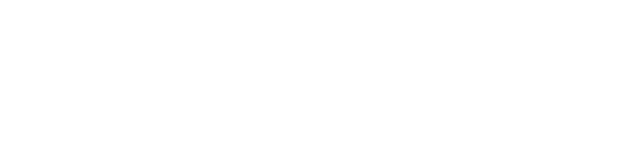
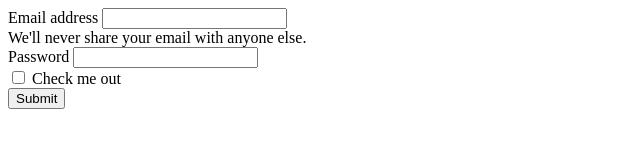
Before and after one commit to 1MuhireDavid/work-test, a plain HTML site: page index.html in a window 1280 px wide. Shown: the whole page, without its empty margins (0-640 px from the left). Drawn offline with Linux system fonts and the light colour scheme.

Commit message:
ft: form

```diff
--- a/index.html
+++ b/index.html
@@ -4,9 +4,24 @@
     <meta charset="UTF-8">
     <meta http-equiv="X-UA-Compatible" content="IE=edge">
     <meta name="viewport" content="width=device-width, initial-scale=1.0">
-    <title>Document</title>
+    <title>Form</title>
 </head>
 <body>
-
+    <form>
+        <div class="mb-3">
+          <label for="exampleInputEmail1" class="form-label">Email address</label>
+          <input type="email" class="form-control" id="exampleInputEmail1" aria-describedby="emailHelp">
+          <div id="emailHelp" class="form-text">We'll never share your email with anyone else.</div>
+        </div>
+        <div class="mb-3">
+          <label for="exampleInputPassword1" class="form-label">Password</label>
+          <input type="password" class="form-control" id="exampleInputPassword1">
+        </div>
+        <div class="mb-3 form-check">
+          <input type="checkbox" class="form-check-input" id="exampleCheck1">
+          <label class="form-check-label" for="exampleCheck1">Check me out</label>
+        </div>
+        <button type="submit" class="btn btn-primary">Submit</button>
+      </form>
 </body>
 </html>
```
